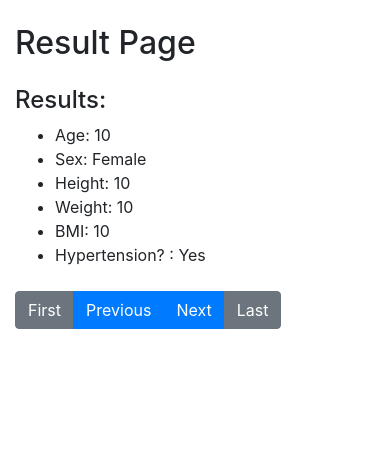
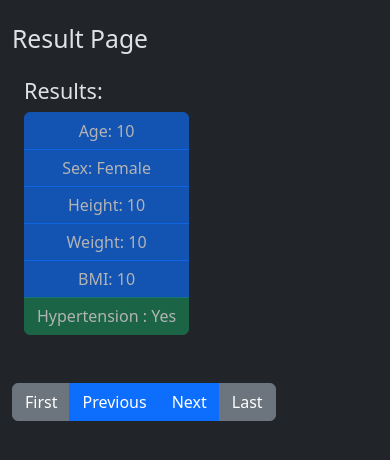
Before and after one commit to NarasimaPandiyan/brad, a Flask app: template templates/result_page.html in a window 390 px wide. Shown: the top 460 px of the page. Run offline with Flask 3, Linux system fonts and the light colour scheme; the template is opened without the code that fills it: most values are stand-ins (such as "Sample title", 1, 10 or a date in 2020); some libraries are stand-ins or nearby versions.

Commit message:
✉️ v1 - Completed the Results template...

```diff
--- a/main.py
+++ b/main.py
@@ -39,10 +39,44 @@ TIPS_FOR_HYPERTENSION = [
     "Consult with a healthcare professional for personalized advice."
 ]
 
+points = {
+    "Celebrate Your Health": [
+        "Acknowledge the strength within you.",
+        "You are healthy, vibrant, and resilient.",
+        "Your body's incredible capacity for balance and renewal."
+    ],
+    "Free from Ailments": [
+        "You stand tall, free from hypertension or any other health concerns.",
+        "Your path forward is clear, unobstructed by health issues."
+    ],
+    "Push Forward with Vigor": [
+        "Embrace every opportunity with renewed vigor.",
+        "Pursue your passions, achieve your goals, and savor life's beauty.",
+        "Let nothing hold you back."
+    ],
+    "Nurturing Your Health": [
+        "Your health is your most precious asset.",
+        "Nurture it with care, nourish it with wholesome choices, and cherish it with gratitude.",
+        "Draw upon your inner resilience to conquer adversity."
+    ],
+    "Illuminate the Path Ahead": [
+        "Let your healthy glow guide you forward.",
+        "Inspire others to embrace their vitality and push forward with determination."
+    ]
+}
+def random_message():
+    # Choose a random main point (key)
+    main_point = random.choice(list(points.keys()))
+
+    # Get the sub-points (values) associated with the chosen main point
+    sub_points_list = points[main_point]
+
+    return main_point, sub_points_list
+
 # Function to randomly select 2 or 3 tips
 def get_random_tips():
     random.shuffle(TIPS_FOR_HYPERTENSION)
-    return TIPS_FOR_HYPERTENSION[:3]
+    return TIPS_FOR_HYPERTENSION[:5]
 
 # Function to check if the file has an allowed extension
 def allowed_file(filename):
@@ -76,7 +110,8 @@ def write_results_to_json(results):
         result_path = os.path.join(app.config['RESULTS_FOLDER'], result_filename)
         result_data = {
             'results': row,
-            'tips': get_random_tips()
+            'tips': get_random_tips(),
+            'msg' : random_message()
         }
 
         with open(result_path, 'w+') as json_file:
@@ -171,7 +206,7 @@ def result_page(result_id):
     except FileNotFoundError:
         return redirect(url_for('result_page', result_id=1))
     meta['cur_id'] = int(result_id)
-    return render_template('result_page.html', results=result_data['results'], tips=result_data['tips'], meta=meta)
+    return render_template('result_page.html', results=result_data['results'], tips=result_data['tips'], meta=meta,msg=result_data['msg'])
 
 if __name__ == '__main__':
     # Create the 'models' and 'results' folders if they don't exist
--- a/templates/result_page.html
+++ b/templates/result_page.html
@@ -1,54 +1,68 @@
 <!DOCTYPE html>
-<html lang="en">
+<html lang="en" data-bs-theme="dark">
 <head>
     <meta charset="UTF-8">
     <meta name="viewport" content="width=device-width, initial-scale=1, shrink-to-fit=no">
     <title>Result Page</title>
     <!-- Add Bootstrap CSS link here -->
-    <link rel="stylesheet" href="https://stackpath.bootstrapcdn.com/bootstrap/4.5.2/css/bootstrap.min.css">
+    <link href="https://cdn.jsdelivr.net/npm/bootstrap@5.3.3/dist/css/bootstrap.min.css" rel="stylesheet" integrity="sha384-QWTKZyjpPEjISv5WaRU9OFeRpok6YctnYmDr5pNlyT2bRjXh0JMhjY6hW+ALEwIH" crossorigin="anonymous">
 </head>
 <body>
 
 <div class="container mt-4">
     <h2>Result Page</h2>
 
-    <!-- Display Results -->
-    <div class="mt-4">
+    <div class="container mt-4">
+        <div class="row">
+            <div class="col-md-6  border-right">
                 <h4>Results:</h4>
-        <ul>
-            <li>
+                <div class="btn-group-vertical">
+                    <button type="button" class="btn btn-primary disabled" aria-disabled="true">
                         Age: {{ results.Age }}
-            </li>
-            <li>
+                    </button>
+                    <button type="button" class="btn btn-primary disabled" aria-disabled="true">
                         Sex: {% if results.Sex == 0 %}Male{% else %}Female{% endif %}
-            </li>
-            <li>
+                    </button>
+                    <button type="button" class="btn btn-primary disabled" aria-disabled="true">
                         Height: {{ results.Height }}
-            </li>
-            <li>
+                    </button>
+                    <button type="button" class="btn btn-primary disabled" aria-disabled="true">
                         Weight: {{ results.Weight }}
-            </li>
-            <li>
+                    </button>
+                    <button type="button" class="btn btn-primary disabled" aria-disabled="true">
                         BMI: {{ results.BMI|round(1) }}
-            </li>
-            <li>
-                Hypertension? : {% if results.Prediction == "0" %}No{% else %}Yes{% endif %}
-            </li>
-        </ul>
+                    </button>
+                    <button type="button" class="btn {% if results.Prediction == '1' %}btn-danger{% else %}btn-success{% endif %} disabled" aria-disabled="true">
+                        Hypertension : {% if results.Prediction == "0" %}No{% else %}Yes{% endif %}
+                    </button>
+                </div>
             </div>
 
-    {% if results.Prediction == "1"%}
-
+            <div class="col-md-6">
                 <!-- Display Tips -->
                 <div class="mt-4">
+                    {% if results.Prediction == "1"%}
                     <h4>Tips for Hypertension:</h4>
                     <ul>
                         {% for tip in tips %}
                             <li>{{ tip }}</li>
                         {% endfor %}
                     </ul>
+                    {% else %}
+                    <h4>{{ msg[0] }}</h4>
+                    <ul>
+                        {% for m in msg[1:][0] %}
+                            <li>{{ m }}</li>
+                        {% endfor %}
+                    </ul>
+                    {% endif %}
                 </div>
-    {%endif%}
+            </div>
+        </div>
+    </div>
+
+
+
 
  <!-- Navigation Buttons -->
 <div class="mt-4">
@@ -59,14 +73,10 @@
         <a href="{{ url_for('result_page', result_id=meta.size) }}" class="btn btn-secondary">Last</a>
     </div>
 </div>
-
-
 </div>
 
 <!-- Add Bootstrap JS and Popper.js links here -->
-<script src="https://code.jquery.com/jquery-3.5.1.slim.min.js"></script>
-<script src="https://cdn.jsdelivr.net/npm/@popperjs/core@2.10.2/dist/umd/popper.min.js"></script>
-<script src="https://stackpath.bootstrapcdn.com/bootstrap/4.5.2/js/bootstrap.min.js"></script>
+<script src="https://cdn.jsdelivr.net/npm/bootstrap@5.3.3/dist/js/bootstrap.bundle.min.js" integrity="sha384-YvpcrYf0tY3lHB60NNkmXc5s9fDVZLESaAA55NDzOxhy9GkcIdslK1eN7N6jIeHz" crossorigin="anonymous"></script>
 
 </body>
 </html>
```
Lines whose indentation alone changed are shown as unchanged.
